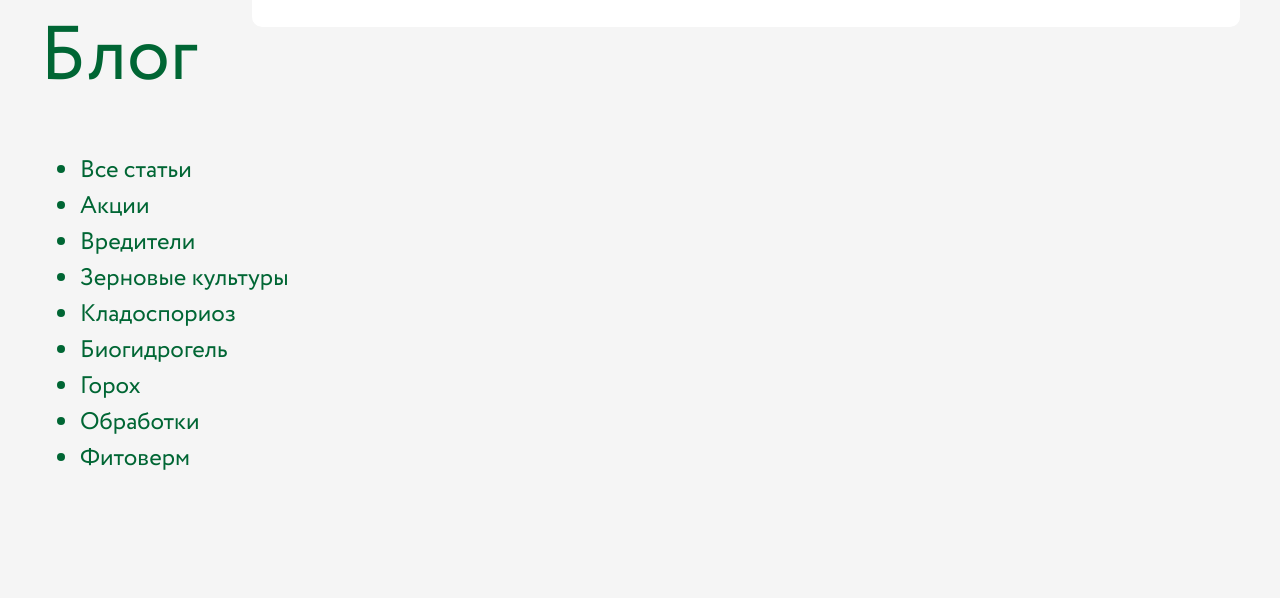
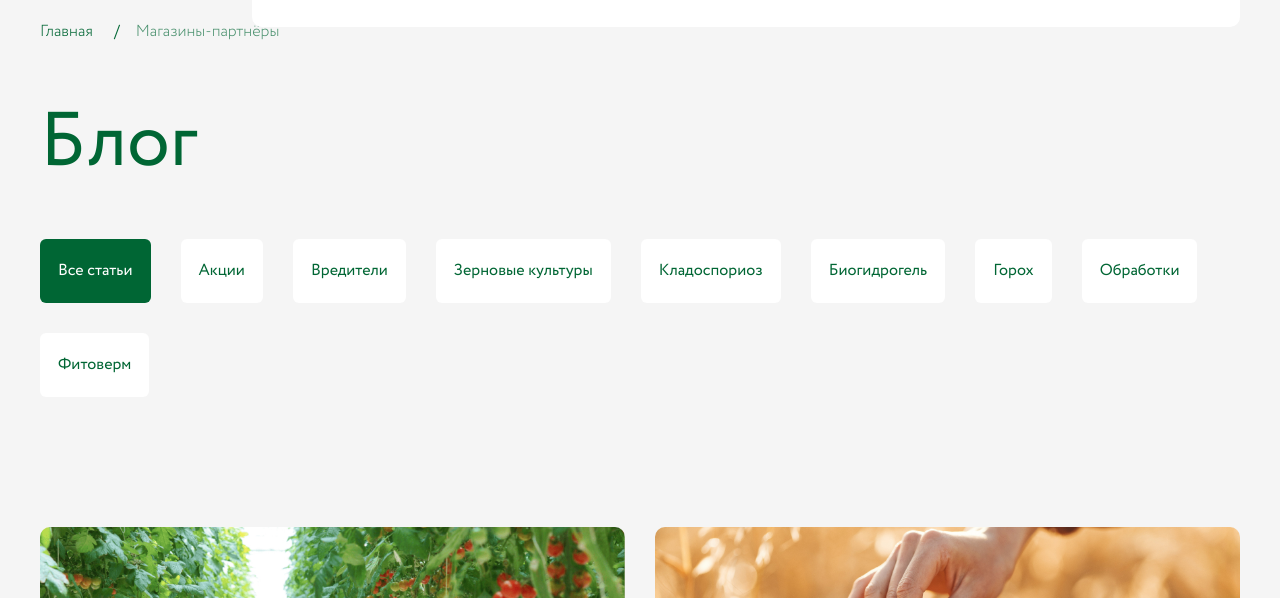
Before and after one commit to yurkaronin/Bais-yug-2023, a website: page blog.html in a window 1280 px wide. Shown: the part 148-746 px from the top of the page. Drawn offline with nearby package versions, Linux system fonts and the light colour scheme.

Commit message:
Доделал страницу со списком статей (кроме пагинации)

```diff
--- a/blog.html
+++ b/blog.html
@@ -140,20 +140,55 @@
 </header>
 
   <main class="main">
+    <div class="breadcrumbs">
+      <div class="wrapper">
+        <div class="container">
+          <ul class="breadcrumbs__list">
+            <li class="breadcrumbs__item">
+              <a class="breadcrumbs__link" href="#">Главная</a>
+            </li>
+            <li class="breadcrumbs__item">
+              <a class="breadcrumbs__link">Магазины-партнёры</a>
+            </li>
+          </ul>
+        </div>
+      </div>
+    </div>
     <section class="hero">
       <div class="wrapper">
-        <h1 class="title">Блог</h1>
-        <ul>
-          <li><a href="#">Все статьи</a></li>
-          <li><a href="#">Акции</a></li>
-          <li><a href="#">Вредители</a></li>
-          <li><a href="#">Зерновые культуры</a></li>
-          <li><a href="#">Кладоспориоз</a></li>
-          <li><a href="#">Биогидрогель</a></li>
-          <li><a href="#">Горох</a></li>
-          <li><a href="#">Обработки</a></li>
-          <li><a href="#">Фитоверм</a></li>
-        </ul>
+        <div class="container">
+          <h1 class="title">Блог</h1>
+
+          <ul class="tag-list">
+            <li class="tag-list__item">
+              <a class="tag-list__link active" href="#">Все статьи</a>
+            </li>
+            <li class="tag-list__item">
+              <a class="tag-list__link" href="#">Акции</a>
+            </li>
+            <li class="tag-list__item">
+              <a class="tag-list__link" href="#">Вредители</a>
+            </li>
+            <li class="tag-list__item">
+              <a class="tag-list__link" href="#">Зерновые культуры</a>
+            </li>
+            <li class="tag-list__item">
+              <a class="tag-list__link" href="#">Кладоспориоз</a>
+            </li>
+            <li class="tag-list__item">
+              <a class="tag-list__link" href="#">Биогидрогель</a>
+            </li>
+            <li class="tag-list__item">
+              <a class="tag-list__link" href="#">Горох</a>
+            </li>
+            <li class="tag-list__item">
+              <a class="tag-list__link" href="#">Обработки</a>
+            </li>
+            <li class="tag-list__item">
+              <a class="tag-list__link" href="#">Фитоверм</a>
+            </li>
+          </ul>
+        </div>
       </div>
     </section>
 
--- /dev/null
+++ b/css/blocks/_tag-list.scss
@@ -0,0 +1,28 @@
+.tag-list {
+  margin: 0;
+  padding: 0;
+  list-style: none;
+  display: flex;
+  flex-wrap: wrap;
+  justify-content: flex-start;
+  &__item {
+    margin-right: 30px;
+    margin-bottom: 30px;
+    flex-shrink: 0;
+  }
+  &__link {
+    display: flex;
+    font-size: 16px;
+    text-align: center;
+    align-items: center;
+    justify-content: center;
+    font-weight: 400;
+    border-radius: 6px;
+    background-color: var(--White);
+    padding: 20px 18px;
+  }
+  &__link.active {
+    background-color: var(--DarkGreen);
+    color: var(--White);
+  }
+}
--- a/css/style.scss
+++ b/css/style.scss
@@ -28,6 +28,7 @@
 @import "blocks/pin";
 @import "blocks/breadcrumbs";
 @import "blocks/decorative-list";
+@import "blocks/tag-list";
 
 @import "sections/header";
 @import "sections/home-screen";
@@ -82,7 +83,7 @@
 
 .card-grid {
   display: grid;
-  gap: 25px;
+  gap: 140px 30px;
   grid-template-columns: repeat(2, 1fr);
 }
 
```
Also changed, not shown: src/pages/blog.html (+47 -12 lines), css/style.css, css/style.min.css.
